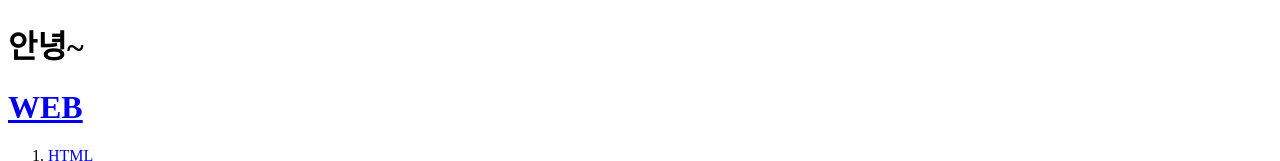
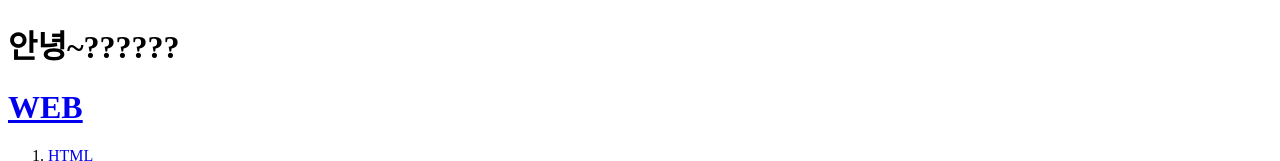
Before and after one commit to hhe6284/nodejs-study, a website: page index.html in a window 1280 px wide. Shown: the top 161 px of the page. Drawn offline with Linux system fonts and the light colour scheme.

```diff
--- a/index.html
+++ b/index.html
@@ -5,7 +5,7 @@
   <meta charset="utf-8">
 </head>
 <body>
-  <h1>안녕~</h1>
+  <h1>안녕~??????</h1>
   <h1><a href="index.html">WEB</a></h1>
   <ol>
     <li><a href="1.html">HTML</a></li>
```
